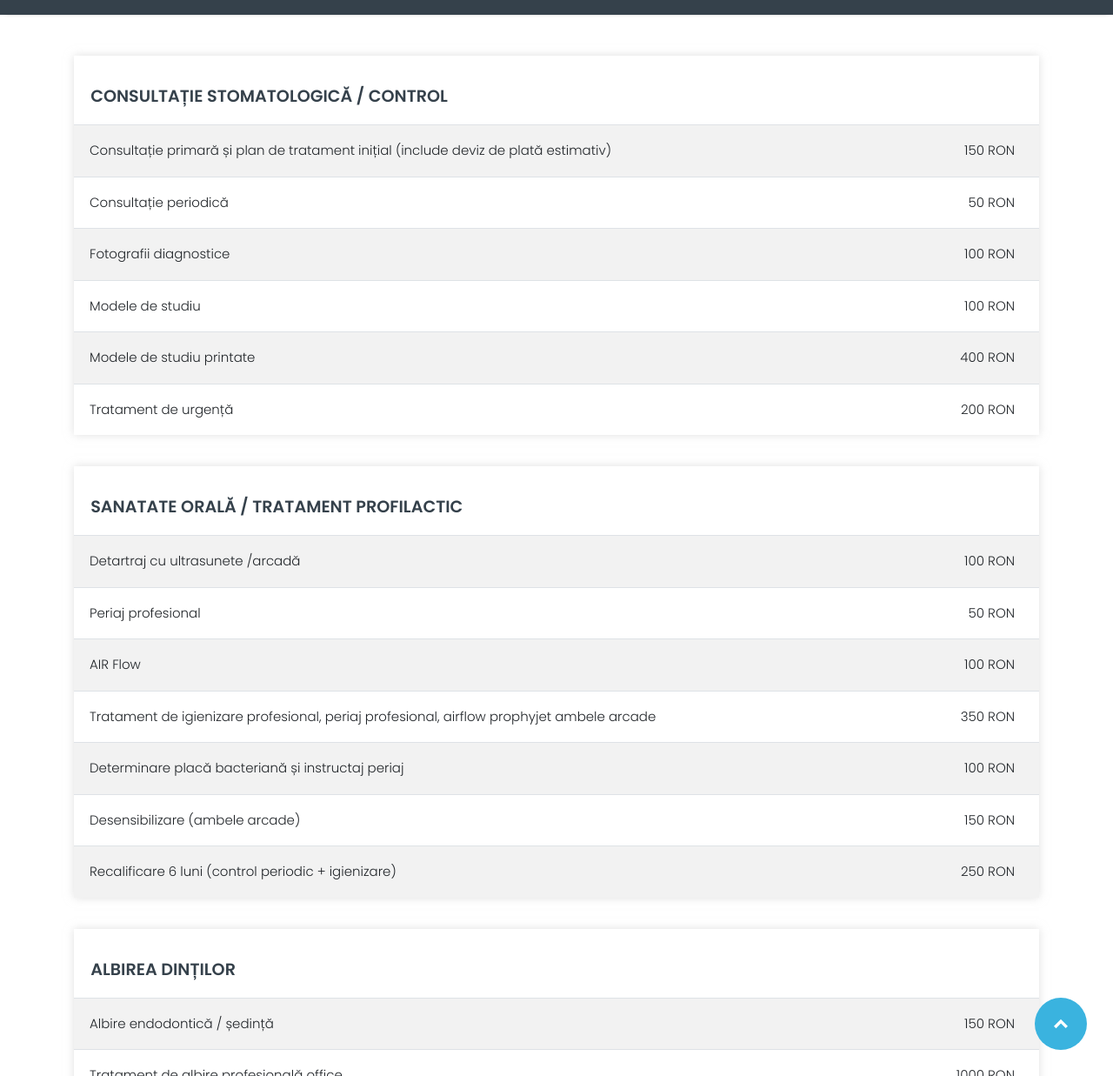
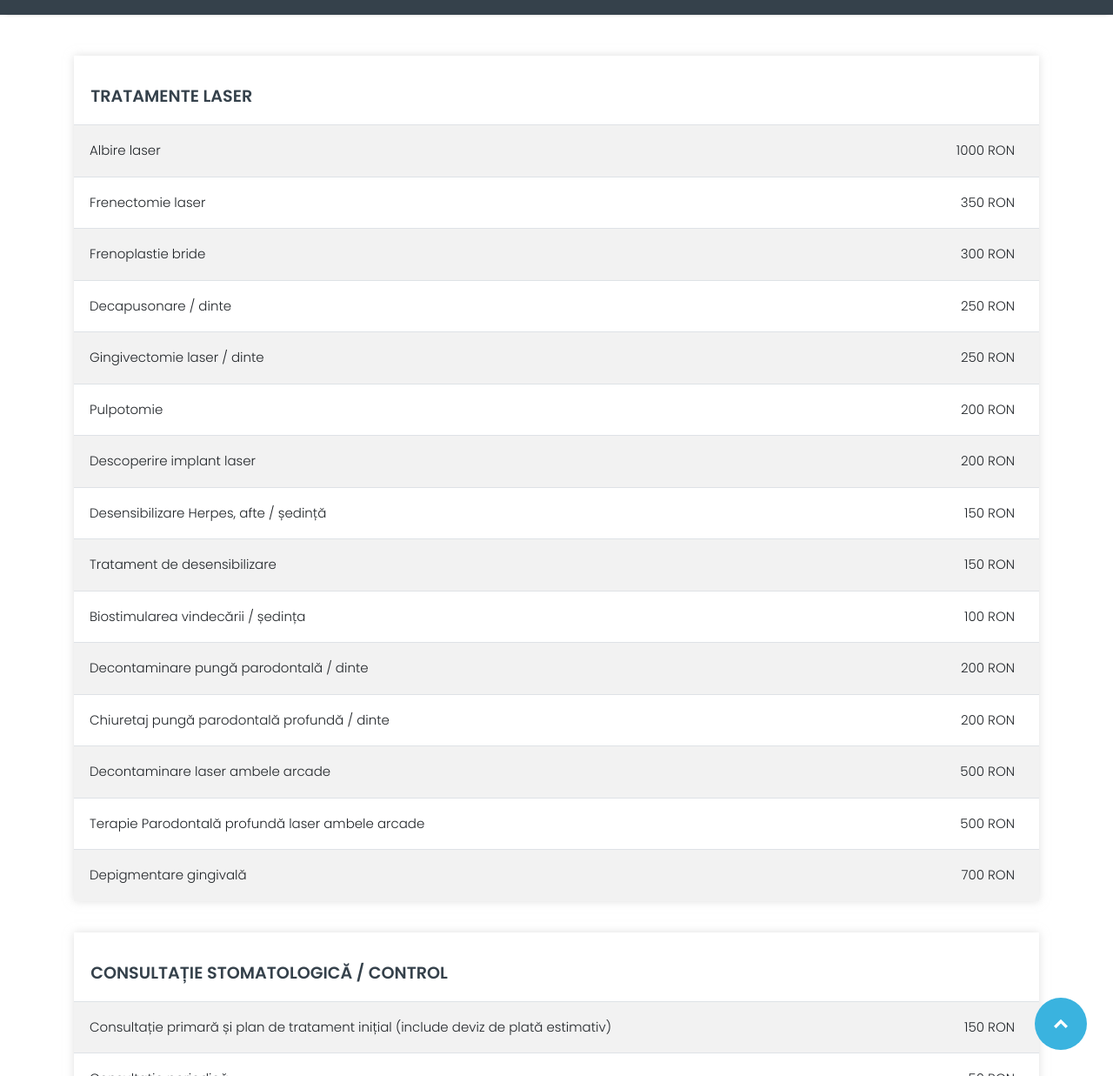
Before and after one commit to dvaida/enjoysmiledent.ro, a Jekyll site: the page built from servicii/index.html, in a window 1280 px wide and 1400 px high, scrolled down 395 px. Shown: the part 163-1400 px from the top of the window at 87% size. Built offline with Jekyll 4.4.1, drawn with Linux system fonts in a browser that asks for light colours.

Commit message:
Add sectiune / preturi pentru tratamente laser

```diff
--- /dev/null
+++ b/_data/laser.yaml
@@ -0,0 +1,31 @@
+preturi:
+  - nume: Albire laser
+    pret: 1000
+  - nume: Frenectomie laser
+    pret: 350
+  - nume: Frenoplastie bride
+    pret: 300
+  - nume: Decapusonare / dinte
+    pret: 250
+  - nume: Gingivectomie laser / dinte
+    pret: 250
+  - nume: Pulpotomie
+    pret: 200
+  - nume: Descoperire implant laser
+    pret: 200
+  - nume: Desensibilizare Herpes, afte / ședință
+    pret: 150
+  - nume: Tratament de desensibilizare
+    pret: 150
+  - nume: Biostimularea vindecării / ședința
+    pret: 100
+  - nume: Decontaminare pungă parodontală / dinte
+    pret: 200
+  - nume: Chiuretaj pungă parodontală profundă / dinte
+    pret: 200
+  - nume: Decontaminare laser ambele arcade
+    pret: 500
+  - nume: Terapie Parodontală profundă laser ambele arcade
+    pret: 500
+  - nume: Depigmentare gingivală
+    pret: 700
--- a/servicii/index.html
+++ b/servicii/index.html
@@ -20,6 +20,24 @@
     <!-- SERVICES START -->
     <div class="container">
         <div class="row">
+            <div class="col-md-12 col-lg-12">
+                <div class="shadow-pricing-table">
+                    <div class="table-header">
+                        <h3>Tratamente laser</h3>
+                    </div>
+                    <table class="table table-striped pricing-table">
+
+                        {% for item in site.data.laser.preturi %}
+
+                        <tr>
+                            <td>{{ item.nume }}</td><td><span class="price-right">{{ item.pret }}&nbsp;RON</span></td>
+                        </tr>
+
+                        {% endfor %}
+
+                    </table>
+                </div>
+            </div>
             <div class="col-md-12 col-lg-12">
                 <div class="shadow-pricing-table">
                     <div class="table-header">
```
